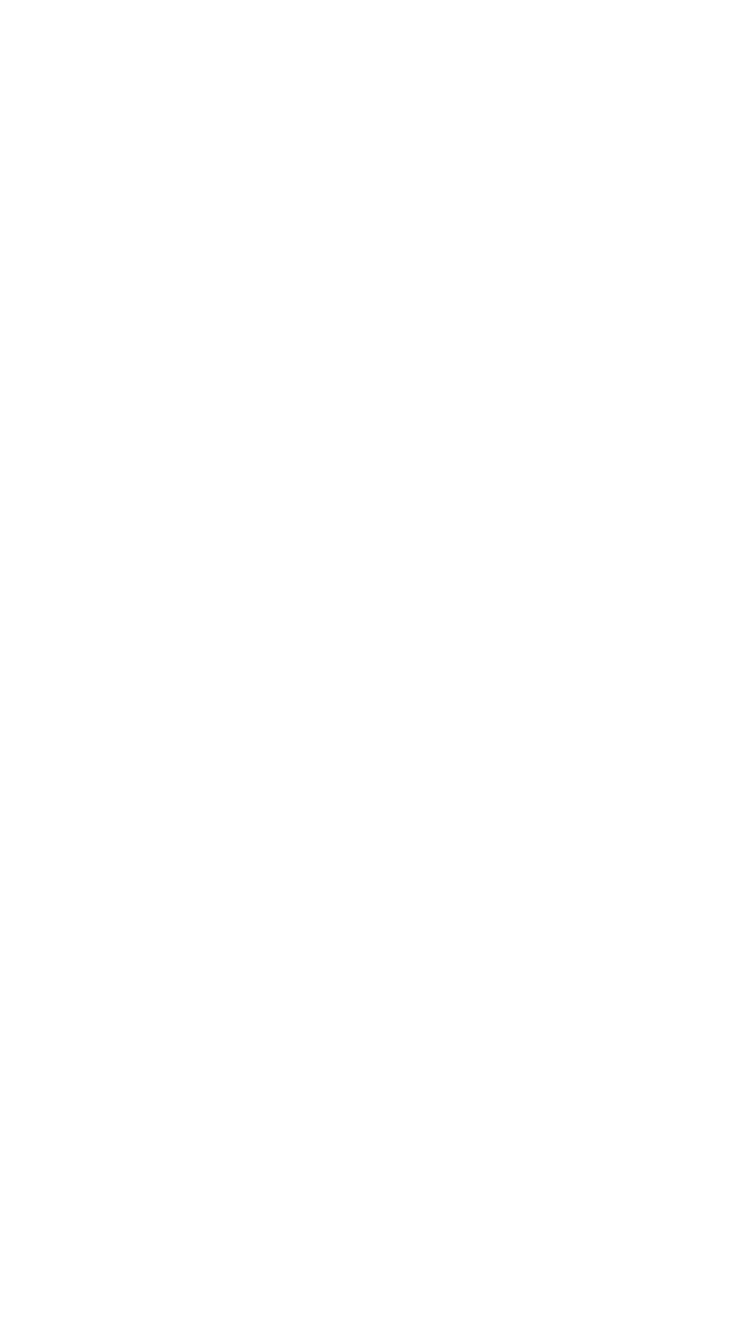
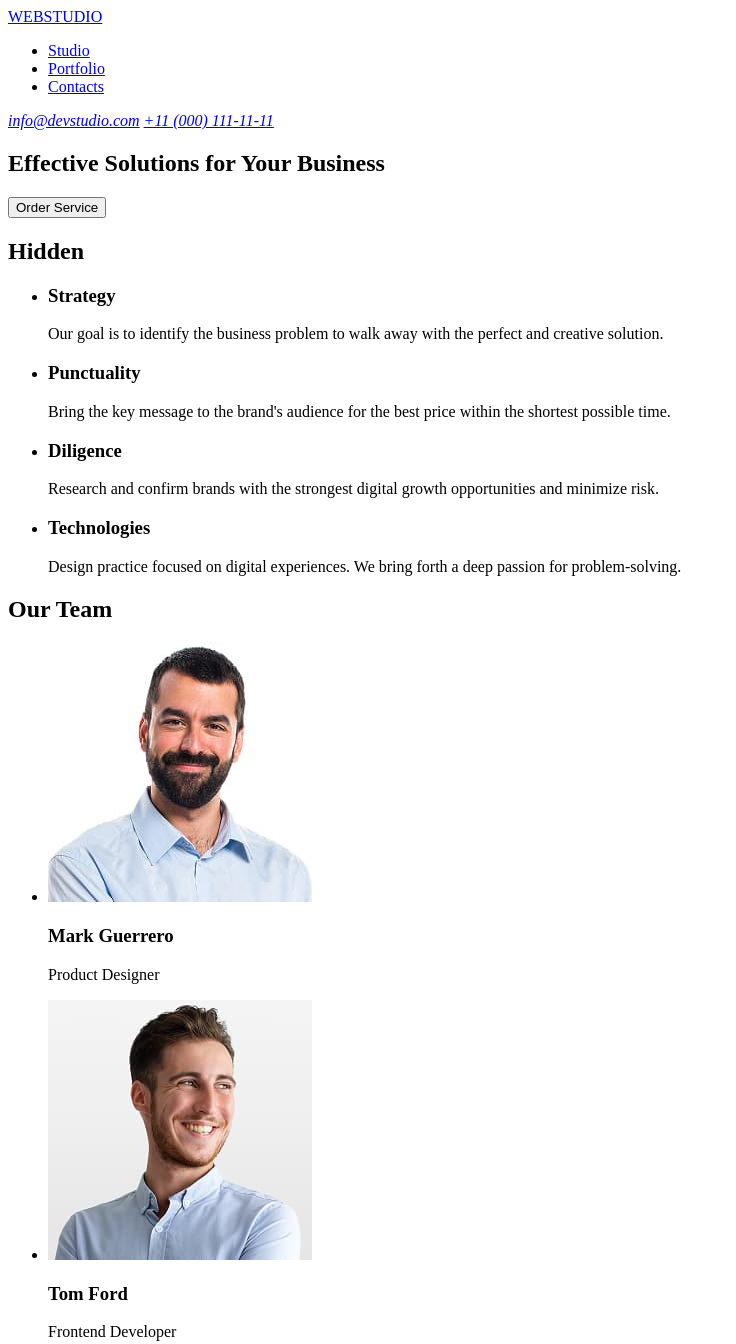
Before and after one commit to StanislavHalasyk/goit-markup-hw-01, a plain HTML site: page index.html in a window 1280 px wide. Shown: the top 1344 px of the page, without its empty margins (0-736 px from the left). Before the commit the page ends 800 px from the top, so only its background shows below. Drawn offline with Linux system fonts and the light colour scheme.

Commit message:
Finished HW 1

```diff
--- a/index.html
+++ b/index.html
@@ -3,7 +3,110 @@
     <head>
         <meta charset="UTF-8" />
         <meta name="viewport" content="width=device-width, initial-scale=1.0" />
-        <title>Document</title>
+        <title>WEBSTUDIO</title>
     </head>
-    <body></body>
+    <body>
+        <header>
+            <nav>
+                <a href="#">WEBSTUDIO</a>
+                <ul>
+                    <li><a href="#">Studio</a></li>
+                    <li><a href="#">Portfolio</a></li>
+                    <li><a href="#">Contacts</a></li>
+                </ul>
+            </nav>
+            <address>
+                <a href="mailto:info@devstudio.com">info@devstudio.com</a>
+                <a href="tel:+110001111111">+11 (000) 111-11-11</a>
+            </address>
+        </header>
+        <main>
+            <section>
+                <h1>Effective Solutions for Your Business</h1>
+                <button type="button">Order Service</button>
+            </section>
+            <section>
+                <!-- hidden h2 -->
+                <h2>Hidden</h2>
+                <ul>
+                    <li>
+                        <h3>Strategy</h3>
+                        <p>
+                            Our goal is to identify the business problem to walk
+                            away with the perfect and creative solution.
+                        </p>
+                    </li>
+                    <li>
+                        <h3>Punctuality</h3>
+                        <p>
+                            Bring the key message to the brand's audience for
+                            the best price within the shortest possible time.
+                        </p>
+                    </li>
+                    <li>
+                        <h3>Diligence</h3>
+                        <p>
+                            Research and confirm brands with the strongest
+                            digital growth opportunities and minimize risk.
+                        </p>
+                    </li>
+                    <li>
+                        <h3>Technologies</h3>
+                        <p>
+                            Design practice focused on digital experiences. We
+                            bring forth a deep passion for problem-solving.
+                        </p>
+                    </li>
+                </ul>
+            </section>
+            <section>
+                <h2>Our Team</h2>
+                <ul>
+                    <li>
+                        <img
+                            src="./images/mark.jpg"
+                            alt="our team"
+                            width="264"
+                        />
+                        <h3>Mark Guerrero</h3>
+                        <p>Product Designer</p>
+                    </li>
+                    <li>
+                        <img
+                            src="./images/tom.jpg"
+                            alt="our team"
+                            width="264"
+                        />
+                        <h3>Tom Ford</h3>
+                        <p>Frontend Developer</p>
+                    </li>
+                    <li>
+                        <img
+                            src="./images/camila.jpg"
+                            alt="out team"
+                            width="264"
+                        />
+                        <h3>Camila Garcia</h3>
+                        <p>Marketing</p>
+                    </li>
+                    <li>
+                        <img
+                            src="./images/daniel.jpg"
+                            alt="our team"
+                            width="264"
+                        />
+                        <h3>Daniel Wilson</h3>
+                        <p>UI Designer</p>
+                    </li>
+                </ul>
+            </section>
+        </main>
+        <footer>
+            <a href="#">WEBSTUDIO</a>
+            <p>
+                Increase the flow of customers and sales for your business with
+                digital marketing & growth solutions.
+            </p>
+        </footer>
+    </body>
 </html>
```
Also changed, not shown: images/camila.jpg (added), images/daniel.jpg (added), images/mark.jpg (added), images/tom.jpg (added).
